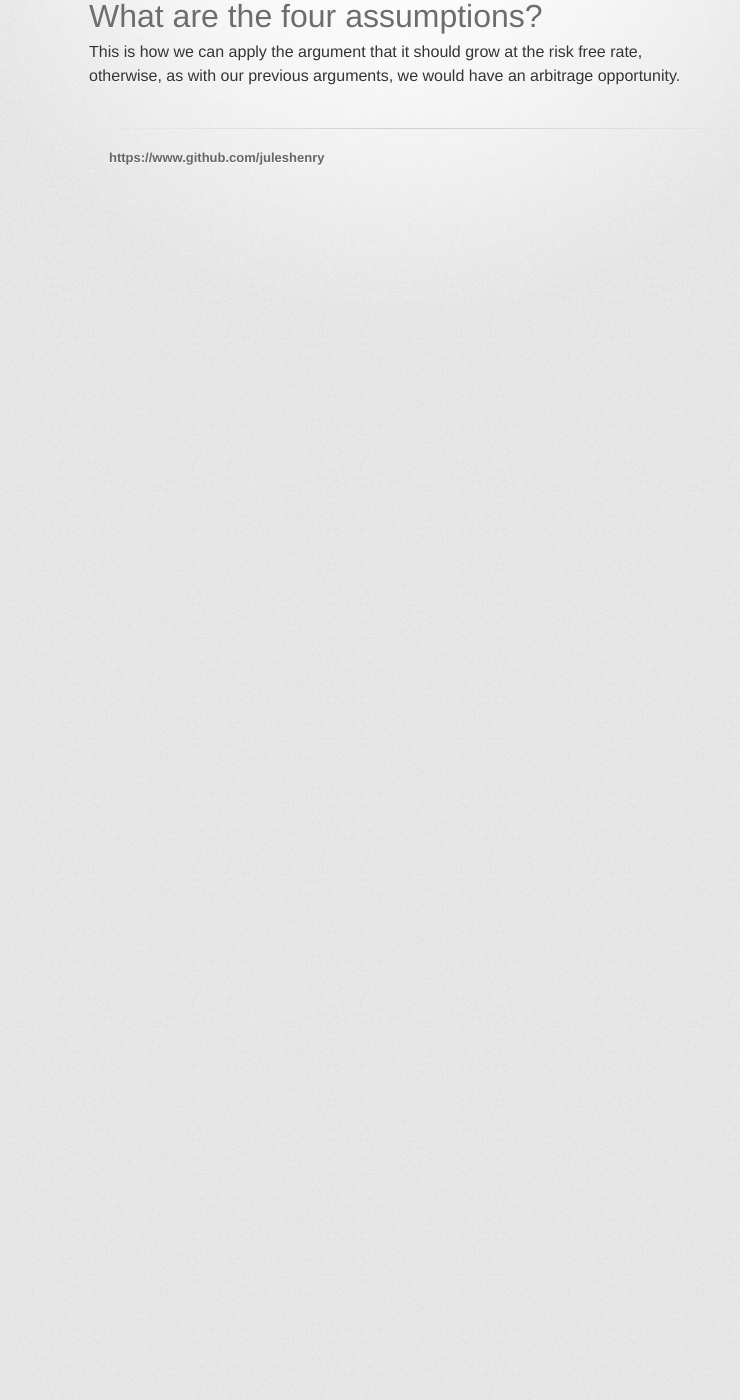
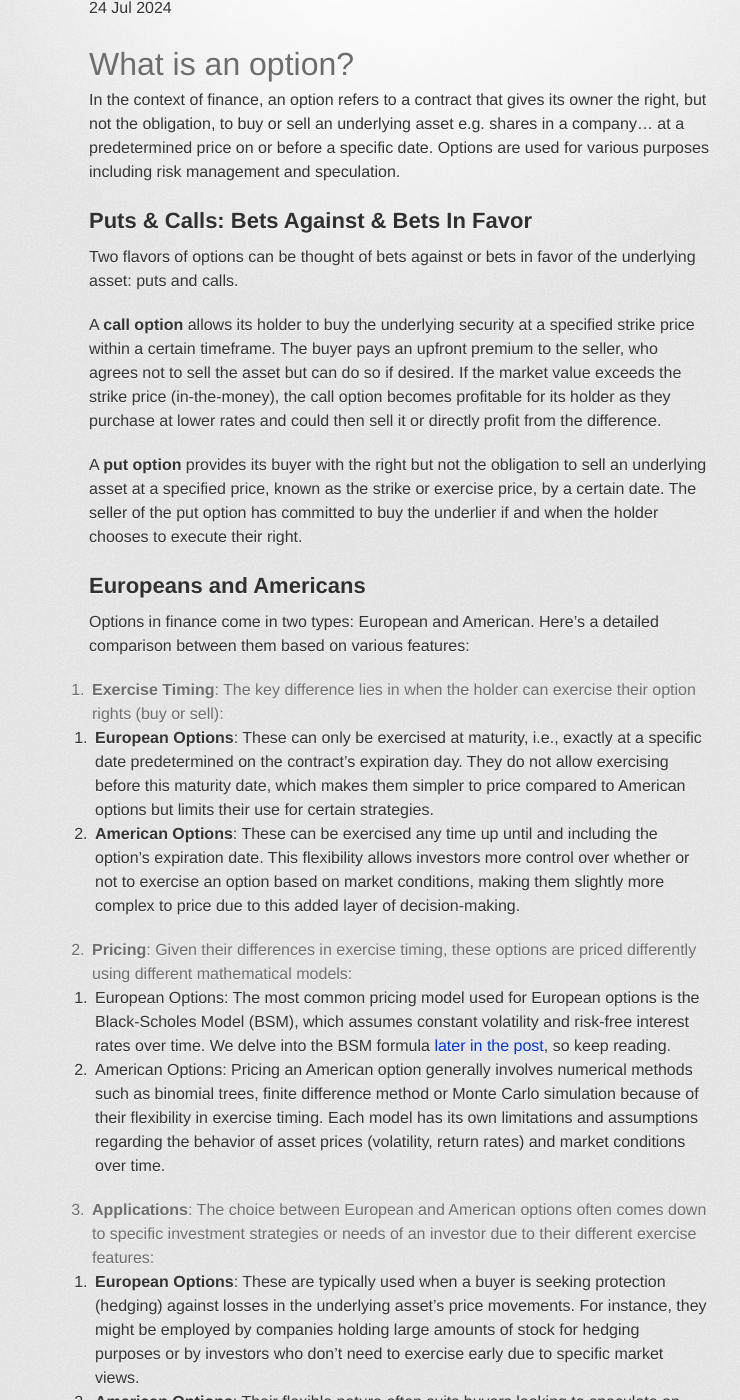
Before and after one commit to juleshenry/juleshenry.github.io, a Jekyll site: the page built from _posts/2024-07-25-Black-Scholes-Merton.md, in a window 1280 px wide and 1400 px high, scrolled down 270 px. Shown: the whole window, without its empty margins (49-789 px from the left). Built offline with Jekyll 4.4.1, drawn with Linux system fonts in a browser that asks for light colours; some web fonts are replaced; before the commit the page ends 900 px from its top, so only the background shows below that; some of the changed text lies outside the part shown.

Commit message:
bsm-init

```diff
--- a/_posts/2024-07-25-Black-Scholes-Merton.md
+++ b/_posts/2024-07-25-Black-Scholes-Merton.md
@@ -1,12 +1,77 @@
 ---
 layout: post
-title: "Black Scholes Merton"
+title: "Back-of-the-Envelope: Black Scholes Merton"
 date: 2024-07-24
 categories: wealth
 ---
 
-# What are the four assumptions?
+# What is an option?
+In the context of finance, an option refers to a contract that gives its owner the right, but not the obligation, to buy or sell an underlying asset e.g. shares in a company... at a predetermined price on or before a specific date. Options are used for various purposes including risk management and speculation.
+
+## Puts & Calls: Bets Against & Bets In Favor
+
+Two flavors of options can be thought of bets against or bets in favor of the underlying asset: puts and calls.
+
+A **call option** allows its holder to buy the underlying security at a specified strike price within a certain timeframe. The buyer pays an upfront premium to the seller, who agrees not to sell the asset but can do so if desired. If the market value exceeds the strike price (in-the-money), the call option becomes profitable for its holder as they purchase at lower rates and could then sell it or directly profit from the difference.
+
+A **put option** provides its buyer with the right but not the obligation to sell an underlying asset at a specified price, known as the strike or exercise price, by a certain date. The seller of the put option has committed to buy the underlier if and when the holder chooses to execute their right.
+
+## Europeans and Americans
+Options in finance come in two types: European and American. Here's a detailed comparison between them based on
+various features:
+
+1. **Exercise Timing**: The key difference lies in when the holder can exercise their option rights (buy or
+sell):
+   - **European Options**: These can only be exercised at maturity, i.e., exactly at a specific date
+predetermined on the contract's expiration day. They do not allow exercising before this maturity date, which
+makes them simpler to price compared to American options but limits their use for certain strategies.
+   - **American Options**: These can be exercised any time up until and including the option’s expiration date.
+This flexibility allows investors more control over whether or not to exercise an option based on market
+conditions, making them slightly more complex to price due to this added layer of decision-making.
+
+2. **Pricing**: Given their differences in exercise timing, these options are priced differently using different
+mathematical models:
+   - European Options: The most common pricing model used for European options is the Black-Scholes Model (BSM),
+which assumes constant volatility and risk-free interest rates over time. We delve into the BSM formula [later in the post](##How-do-we-price-one-of-these-things), so keep reading.
+   - American Options: Pricing an American option generally involves numerical methods such as binomial trees,
+finite difference method or Monte Carlo simulation because of their flexibility in exercise timing. Each model
+has its own limitations and assumptions regarding the behavior of asset prices (volatility, return rates) and
+market conditions over time.
+
+3. **Applications**: The choice between European and American options often comes down to specific investment
+strategies or needs of an investor due to their different exercise features:
+   - **European Options**: These are typically used when a buyer is seeking protection (hedging) against losses
+in the underlying asset's price movements. For instance, they might be employed by companies holding large
+amounts of stock for hedging purposes or by investors who don’t need to exercise early due to specific market
+views.
+   - **American Options**: Their flexible nature often suits buyers looking to speculate on future price changes
+in the underlying asset over a longer horizon, as they can choose the optimal time to exercise based on changing
+market conditions or news announcements affecting the underlier's value. However, their complexity and the need
+for advanced mathematical models make them more suitable for professional investors with deep trading expertise.
+
+In summary, while both types of options grant a right to buy or sell an underlying asset at a predetermined
+price before maturity, European and American options vary significantly in terms of exercise timing, pricing
+methods, and their applications within investment strategies and risk management techniques.
+
+## How do we price one of these things?
 
 
 
+# What are the four assumptions?
+
+1. The stock price follows a geometric Brownian motion with constant volatility and drift rate. This means the
+changes in stock prices over time have an exponential distribution, exhibit continuous compounding, and that
+this process is not influenced by other factors (e.g., market events).
+
+2. There are no dividends during the option's life period. Dividends can reduce the price of a call or increase
+the price of a put because they decrease the stock price when paid out. By excluding them, we simplify
+calculations.
+
+3. Markets are efficient, meaning that asset prices reflect all available information, and investors cannot
+profit from trading in an arbitrage opportunity (i.e., buying undervalued securities and selling overvalued
+ones).
+
+4. The risk-free interest rate is constant throughout the option's life. This assumption simplifies calculations
+by assuming that there are no investment opportunities with guaranteed returns over time.
+
 This is how we can apply the argument that it should grow at the risk free rate, otherwise, as with our previous arguments, we would have an arbitrage opportunity.
```
